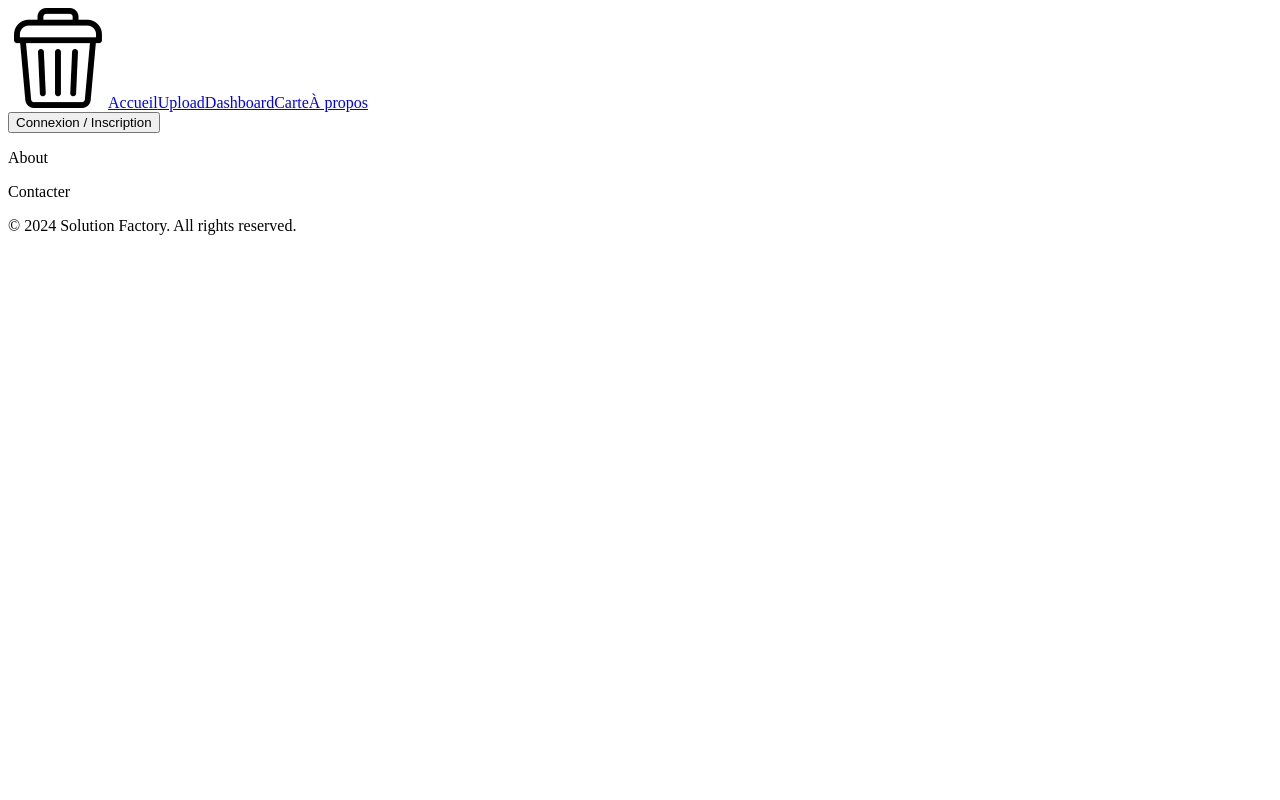
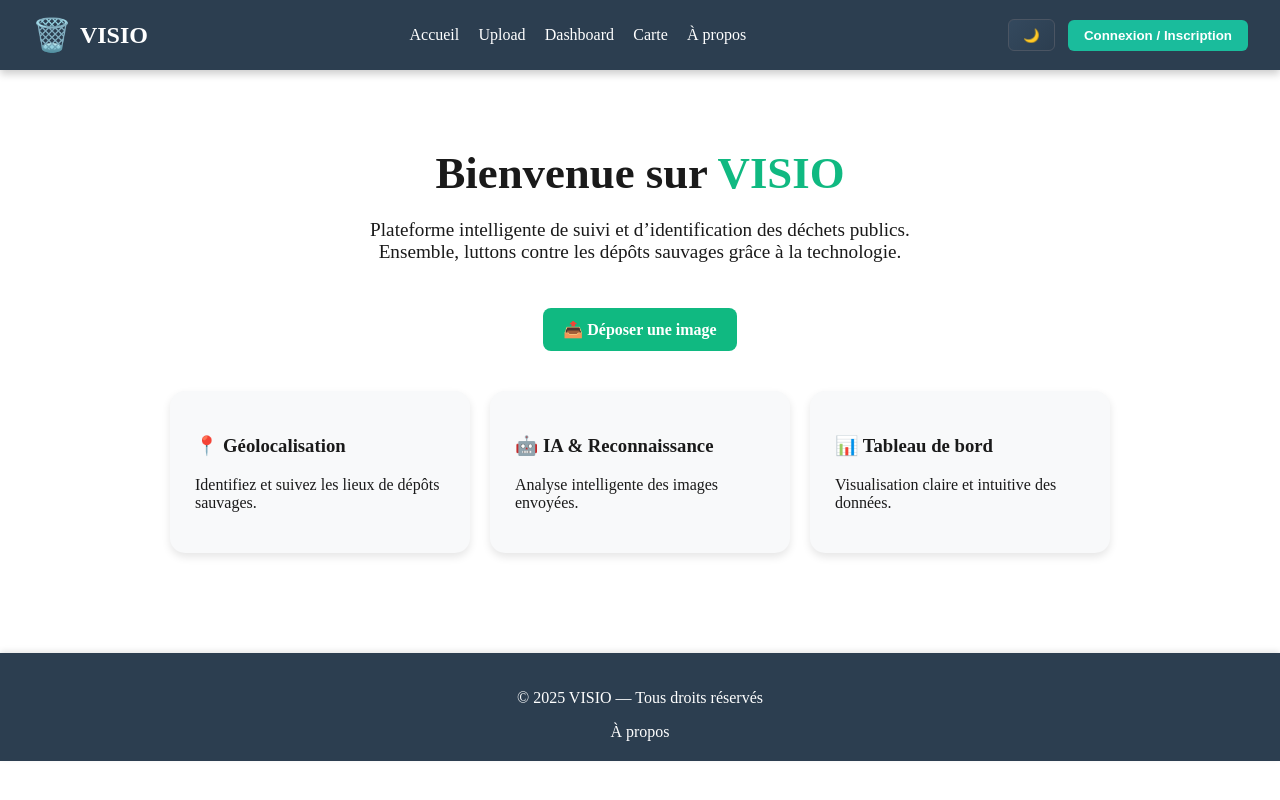
Before and after one commit to skiroo/Binsight, a Vue app in the folder frontend/: page / in a window 1280 px wide. Built offline with nearby package versions, Linux system fonts and the light colour scheme.

Commit message:
frontend

```diff
--- a/frontend/src/App.vue
+++ b/frontend/src/App.vue
@@ -1,6 +1,6 @@
 <template>
   <div id="app">
-        <Navbar @open-login="showLogin = true" />
+    <Navbar @open-login="showLogin = true" @toggle-theme="toggleDark" :is-dark="darkMode" />
     <LoginRegisterModal v-if="showLogin" @close="showLogin = false" />
     <router-view />
     <Footer />
@@ -18,11 +18,69 @@
     LoginRegisterModal,
     Footer,
   },
-
   data() {
     return {
       showLogin: false,
+      darkMode: false,
     };
   },
+  methods: {
+    toggleDark() {
+      this.darkMode = !this.darkMode;
+    },
+  },
+  watch: {
+    darkMode(newVal) {
+      document.documentElement.classList.toggle('dark-theme', newVal);
+      document.documentElement.classList.toggle('light-theme', !newVal);
+    }
+  },
+  mounted() {
+    document.documentElement.classList.add('light-theme'); // Thème par défaut
+  }
 };
 </script>
+
+<style>
+/* Base */
+html, body {
+  min-height: 100vh;
+  margin: 0;
+  padding: 0;
+  transition: background-color 0.3s, color 0.3s;
+}
+
+/* Thème clair */
+.light-theme {
+  background-color: #ffffff;
+  color: #1a1a1a;
+}
+
+/* Thème sombre */
+.dark-theme {
+  background-color: #0e1117;
+  color: #f1f1f1;
+}
+
+.dark-theme h1,
+.dark-theme h2,
+.dark-theme h3,
+.dark-theme p,
+.dark-theme a {
+  color: #f1f1f1;
+}
+
+.dark-theme .card {
+  background-color: #1c1f26;
+  border: 1px solid #2c313c;
+}
+
+.dark-theme .btn-primary {
+  background-color: #10b981;
+  color: #fff;
+}
+
+.dark-theme .btn-primary:hover {
+  background-color: #059669;
+}
+</style>
--- a/frontend/src/components/Footer.vue
+++ b/frontend/src/components/Footer.vue
@@ -1,5 +1,52 @@
 <template>
-    <p>About</p>
-    <p>Contacter</p>
-    &copy; 2024 Solution Factory. All rights reserved.
+  <footer class="footer">
+    <div class="footer-content">
+      <p>&copy; 2025 VISIO — Tous droits réservés</p>
+      <nav class="footer-nav">
+      <RouterLink to="/about">À propos</RouterLink>
+      </nav>
+    </div>
+  </footer>
 </template>
+
+<script>
+export default {
+  name: "Footer",
+};
+</script>
+
+<style scoped>
+.footer {
+  background-color: #2c3e50; /* Même couleur que le header */
+  color: white;
+  padding: 20px 0;
+  text-align: center;
+  margin-top: 60px;
+  box-shadow: 0 -2px 6px rgba(0, 0, 0, 0.1);
+}
+
+.footer-content {
+  max-width: 1000px;
+  margin: 0 auto;
+  padding: 0 20px;
+}
+
+.footer-nav {
+  margin-top: 10px;
+  display: flex;
+  justify-content: center;
+  flex-wrap: wrap;
+  gap: 20px;
+}
+
+.footer-nav a {
+  color: white;
+  text-decoration: none;
+  font-weight: 500;
+  transition: text-decoration 0.3s ease;
+}
+
+.footer-nav a:hover {
+  text-decoration: underline;
+}
+</style>
--- a/frontend/src/components/Navbar.vue
+++ b/frontend/src/components/Navbar.vue
@@ -1,46 +1,117 @@
 <template>
-    <nav class="navbar">
-        <div class="nav-left">
-            <img src="@/assets/logo.png" alt="Logo" class="logo" />
-            <router-link to="/">Accueil</router-link>
-            <router-link to="/upload">Upload</router-link>
-            <router-link to="/dashboard">Dashboard</router-link>
-            <router-link to="/map">Carte</router-link>
-            <router-link to="/about">À propos</router-link>
-        </div>
+  <header class="navbar">
+    <div class="logo-title">
+      <span class="logo">🗑️</span>
+      <h1 class="title">VISIO</h1>
+    </div>
 
-        <div class="nav-right">
-            <template v-if="user">
-                <span>Bienvenue, {{ user.nom_utilisateur }}</span>
-                <button @click="logout">Déconnexion</button>
-            </template>
-            <template v-else>
-                <button @click="$emit('open-login')">Connexion / Inscription</button>
-            </template>
-        </div>
+    <nav class="nav-links">
+      <router-link to="/">Accueil</router-link>
+      <router-link to="/upload">Upload</router-link>
+      <router-link to="/dashboard">Dashboard</router-link>
+      <router-link to="/map">Carte</router-link>
+      <router-link to="/about">À propos</router-link>
     </nav>
+
+    <div class="navbar-actions">
+      <button class="theme-btn" @click="$emit('toggle-theme')">
+        {{ isDark ? "☀️" : "🌙" }}
+      </button>
+
+      <button class="login-btn" @click="$emit('open-login')">
+        Connexion / Inscription
+      </button>
+    </div>
+  </header>
 </template>
 
 <script>
-    export default {
-        data() {
-            return {
-                user: null,
-            };
-        },
+export default {
+  props: {
+    isDark: Boolean
+  }
+};
+</script>
 
-        created() {
-            const stored = localStorage.getItem("user");
-            this.user = stored ? JSON.parse(stored) : null;
-        },
+<style scoped>
+.navbar {
+  background-color: #2c3e50;
+  color: white;
+  padding: 1rem 2rem;
+  display: flex;
+  align-items: center;
+  justify-content: space-between;
+  flex-wrap: wrap;
+  box-shadow: 0 4px 8px rgba(0, 0, 0, 0.2);
+}
 
-        methods: {
-            logout() {
-                localStorage.removeItem("user");
-                this.user = null;
-                this.$router.push("/");
-                location.reload(); // recharge l'état global
-            },
-        },
-    };
-</script>
+.logo-title {
+  display: flex;
+  align-items: center;
+}
+
+.logo {
+  font-size: 2rem;
+  margin-right: 0.5rem;
+}
+
+.title {
+  font-size: 1.5rem;
+  font-weight: bold;
+  margin: 0;
+}
+
+.nav-links {
+  display: flex;
+  gap: 1.2rem;
+  flex-wrap: wrap;
+}
+
+.nav-links a {
+  color: white;
+  text-decoration: none;
+  font-weight: 500;
+  transition: color 0.2s;
+}
+
+.nav-links a:hover {
+  color: #1abc9c;
+}
+
+.navbar-actions {
+  display: flex;
+  gap: 0.8rem;
+  align-items: center;
+  flex-wrap: wrap;
+}
+
+.theme-btn {
+  background: linear-gradient(135deg, #34495e, #2c3e50);
+  color: #f1f1f1;
+  border: 1px solid #4b5563;
+  border-radius: 6px;
+  padding: 0.45rem 0.9rem;
+  font-weight: bold;
+  cursor: pointer;
+  transition: background 0.3s;
+}
+
+.theme-btn:hover {
+  background: linear-gradient(135deg, #3b5368, #1f2b38);
+}
+
+.login-btn {
+  background-color: #1abc9c;
+  border: none;
+  padding: 0.5rem 1rem;
+  border-radius: 6px;
+  font-weight: bold;
+  color: white;
+  cursor: pointer;
+  transition: background-color 0.3s;
+}
+
+.login-btn:hover {
+  background-color: #16a085;
+}
+</style>
--- a/frontend/src/pages/Home.vue
+++ b/frontend/src/pages/Home.vue
@@ -1,3 +1,92 @@
 <template>
+  <div class="home">
+    <section class="hero">
+      <h1>Bienvenue sur <span class="highlight">VISIO</span></h1>
+      <p class="intro">
+        Plateforme intelligente de suivi et d’identification des déchets publics.<br />
+        Ensemble, luttons contre les dépôts sauvages grâce à la technologie.
+      </p>
+      <router-link to="/upload" class="btn-primary">
+        📤 Déposer une image
+      </router-link>
+    </section>
 
+    <section class="features">
+      <div class="card feature-card">
+        <h3>📍 <strong>Géolocalisation</strong></h3>
+        <p>Identifiez et suivez les lieux de dépôts sauvages.</p>
+      </div>
+      <div class="card feature-card">
+        <h3>🤖 <strong>IA & Reconnaissance</strong></h3>
+        <p>Analyse intelligente des images envoyées.</p>
+      </div>
+      <div class="card feature-card">
+        <h3>📊 <strong>Tableau de bord</strong></h3>
+        <p>Visualisation claire et intuitive des données.</p>
+      </div>
+    </section>
+  </div>
 </template>
+
+<style scoped>
+.home {
+  padding: 40px 20px;
+  text-align: center;
+}
+
+.hero h1 {
+  font-size: 2.8rem;
+  margin-bottom: 20px;
+}
+
+.highlight {
+  color: #10b981;
+}
+
+.intro {
+  font-size: 1.2rem;
+  margin-bottom: 30px;
+}
+
+.btn-primary {
+  background-color: #10b981;
+  color: white;
+  padding: 12px 20px;
+  border-radius: 8px;
+  font-weight: bold;
+  text-decoration: none;
+  display: inline-block;
+  margin-top: 15px;
+}
+
+.btn-primary:hover {
+  background-color: #059669;
+}
+
+.features {
+  display: flex;
+  justify-content: center;
+  gap: 20px;
+  margin-top: 40px;
+  flex-wrap: wrap;
+}
+
+.feature-card {
+  background-color: #f8f9fa;
+  padding: 25px;
+  border-radius: 15px;
+  width: 250px;
+  box-shadow: 0 4px 8px rgba(0, 0, 0, 0.1);
+  text-align: left;
+  transition: transform 0.2s ease;
+}
+
+.feature-card:hover {
+  transform: translateY(-5px);
+}
+
+.dark-theme .feature-card {
+  background-color: #1f2937;
+  color: #f1f1f1;
+}
+</style>
--- a/frontend/src/pages/Upload.vue
+++ b/frontend/src/pages/Upload.vue
@@ -230,35 +230,127 @@ export default {
 .upload-container {
   max-width: 600px;
   margin: auto;
-  padding: 20px;
+  padding: 20px 15px;
+  font-size: 0.95rem;
 }
-.preview {
-  max-width: 100%;
-  margin-top: 10px;
-}
-.success-msg {
-  margin-top: 15px;
-  color: green;
-  font-weight: bold;
+
+h2, h3 {
+  margin-bottom: 12px;
+  font-size: 1.4rem;
   text-align: center;
 }
+
+input[type="file"],
+input,
+button {
+  font-family: inherit;
+  font-size: 0.95rem;
+}
+
+input[type="file"] {
+  margin-bottom: 12px;
+}
+
+input {
+  width: 100%;
+  padding: 8px;
+  margin: 5px 0;
+  border-radius: 5px;
+  border: 1px solid #ccc;
+}
+
+.preview {
+  display: block;
+  max-width: 100%;
+  max-height: 220px;
+  margin: 10px auto;
+  border-radius: 6px;
+  object-fit: contain;
+  box-shadow: 0 0 4px rgba(0, 0, 0, 0.15);
+}
+
+.success-msg {
+  margin-top: 10px;
+  color: #10b981;
+  font-weight: 600;
+  text-align: center;
+}
+
+button {
+  background-color: #10b981;
+  color: white;
+  padding: 6px 12px; /* ⬅️ réduit la taille */
+  font-size: 0.9rem;  /* ⬅️ texte plus petit */
+  border-radius: 5px;
+  font-weight: 600;
+  border: none;
+  margin: 8px auto;
+  display: block;
+  cursor: pointer;
+  transition: background-color 0.2s ease;
+  max-width: 180px; /* optionnel : limite la largeur */
+}
+
+button:hover {
+  background-color: #059669;
+}
+
+.loader {
+  border: 4px solid #f3f3f3;
+  border-top: 4px solid #10b981;
+  border-radius: 50%;
+  width: 36px;
+  height: 36px;
+  animation: spin 0.8s linear infinite;
+  margin: 15px auto;
+}
+
+@keyframes spin {
+  0% { transform: rotate(0deg); }
+  100% { transform: rotate(360deg); }
+}
+
 .fade-enter-active, .fade-leave-active {
-  transition: opacity 0.5s;
+  transition: opacity 0.4s;
 }
 .fade-enter-from, .fade-leave-to {
   opacity: 0;
 }
-.loader {
-  border: 5px solid #f3f3f3;
-  border-top: 5px solid #3498db;
-  border-radius: 50%;
-  width: 40px;
-  height: 40px;
-  animation: spin 1s linear infinite;
-  margin: 10px auto;
+
+#map {
+  height: 240px;
+  margin: 10px 0;
+  border-radius: 8px;
+  overflow: hidden;
 }
-@keyframes spin {
-  0% { transform: rotate(0deg); }
-  100% { transform: rotate(360deg); }
+
+p {
+  text-align: center;
+  margin-top: 8px;
+  line-height: 1.3;
+}
+
+/* Mode sombre */
+.dark-theme .upload-container {
+  color: #f3f3f3;
+}
+
+.dark-theme input {
+  background-color: #1f2937;
+  border: 1px solid #374151;
+  color: #f3f3f3;
+}
+
+.dark-theme button {
+  background-color: #10b981;
+  color: #fff;
+}
+
+.dark-theme button:hover {
+  background-color: #059669;
+}
+
+.dark-theme #map {
+  filter: brightness(0.85);
 }
 </style>
```
Lines whose indentation alone changed are shown as unchanged.
